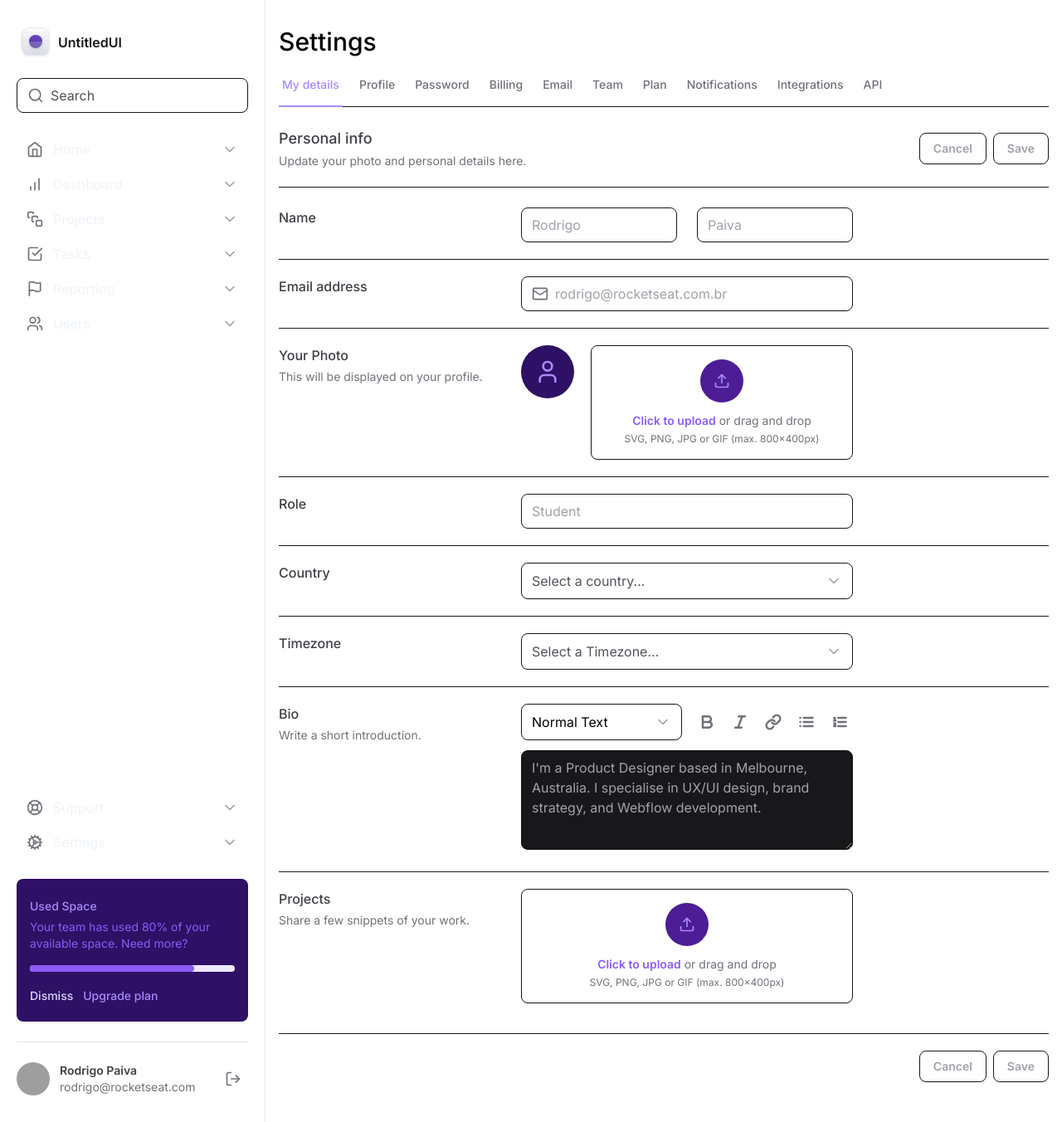
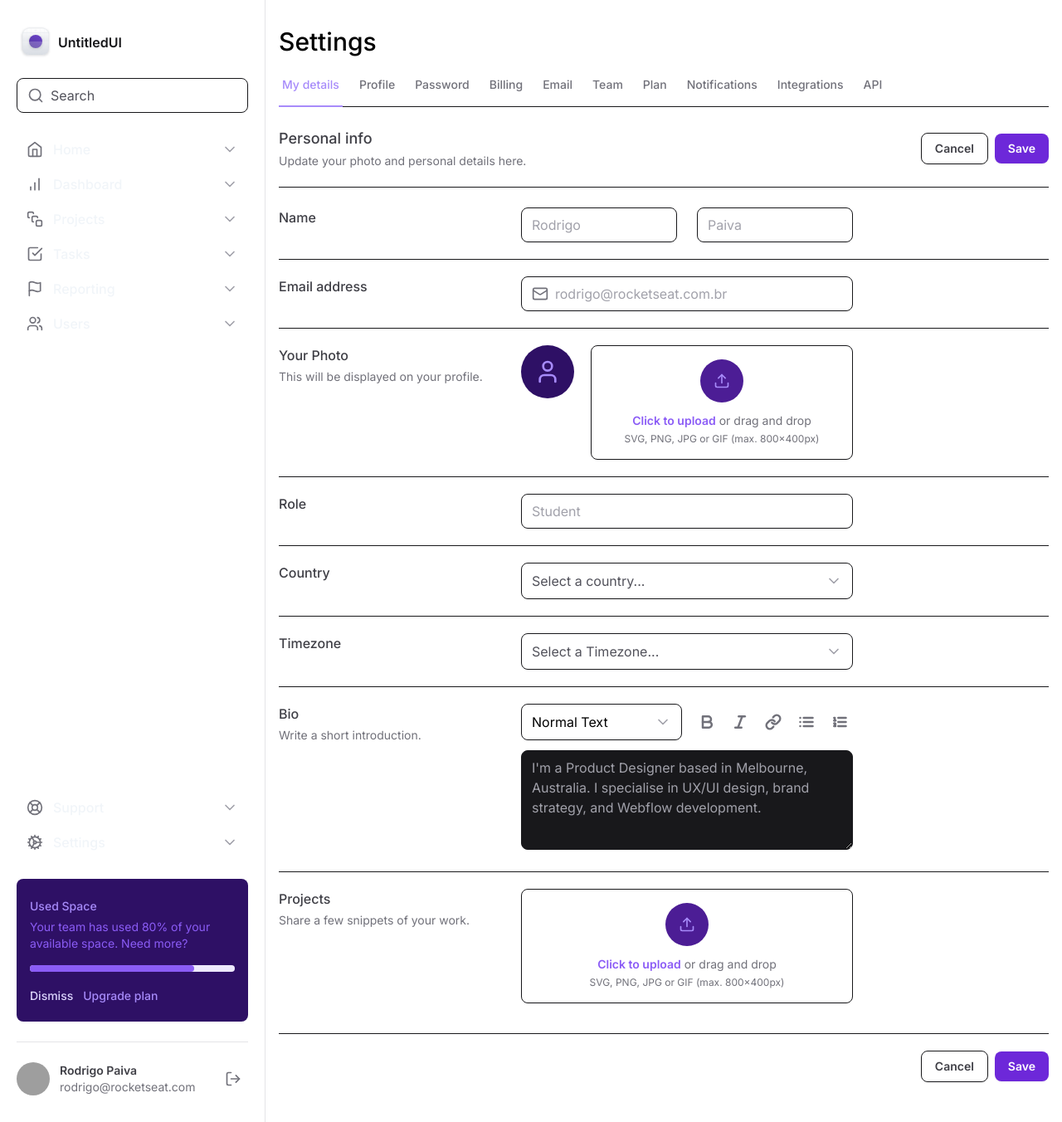
Before and after one commit to rdg-404/untitled-ui, a Next.js app: page / in a window 1280 px wide. Shown: the whole page at 83% size. Built offline with nearby package versions, Linux system fonts and the light colour scheme; grey boxes are pictures that could not be loaded.

Commit message:
new-create variant on button with tailwindvariant

```diff
--- a/package.json
+++ b/package.json
@@ -16,7 +16,8 @@
     "lucide-react": "^0.287.0",
     "next": "13.5.4",
     "react": "^18",
-    "react-dom": "^18"
+    "react-dom": "^18",
+    "tailwind-variants": "^0.1.16"
   },
   "devDependencies": {
     "@rocketseat/eslint-config": "^2.1.0",
--- a/src/app/page.tsx
+++ b/src/app/page.tsx
@@ -5,6 +5,7 @@
 import { Select } from '@/components/Form/Select'
 import { SelectItem } from '@/components/Form/Select/SelecteItem'
 import { Textarea } from '@/components/Form/Textarea'
+import { Button } from '@/components/Button'
 
 export default function Home() {
   return (
@@ -22,19 +23,12 @@
           </div>
 
           <div className="flex items-center gap-2">
-            <button
-              type="button"
-              className="rounded-lg border border-zinc-900 px-4 py-2 text-sm font-semibold text-zinc-400 shadow-sm hover:bg-zinc-300 hover:text-zinc-600"
-            >
+            <Button type="button" variant="outline">
               Cancel
-            </button>
-            <button
-              type="submit"
-              form="settings"
-              className="rounded-lg border border-zinc-900 px-4 py-2 text-sm font-semibold text-zinc-400 shadow-sm hover:bg-violet-800 hover:text-zinc-200"
-            >
+            </Button>
+            <Button type="submit" variant="primary">
               Save
-            </button>
+            </Button>
           </div>
         </div>
 
@@ -231,19 +225,12 @@
           </div>
 
           <div className="flex items-center justify-end gap-2 pt-5">
-            <button
-              type="button"
-              className="rounded-lg border border-zinc-900 px-4 py-2 text-sm font-semibold text-zinc-400 shadow-sm hover:bg-zinc-300 hover:text-zinc-600"
-            >
+            <Button type="button" variant="outline">
               Cancel
-            </button>
-            <button
-              type="submit"
-              form="settings"
-              className="rounded-lg border border-zinc-900 px-4 py-2 text-sm font-semibold text-zinc-400 shadow-sm hover:bg-violet-800 hover:text-zinc-200"
-            >
+            </Button>
+            <Button type="submit" variant="primary">
               Save
-            </button>
+            </Button>
           </div>
         </form>
       </div>
--- /dev/null
+++ b/src/components/Button.tsx
@@ -0,0 +1,29 @@
+import { ComponentProps } from 'react'
+import { tv, VariantProps } from 'tailwind-variants'
+
+const buttonVariants = tv({
+  base: [
+    'rounded-lg px-4 py-2 text-sm font-semibold outline-none shadow-sm',
+    'focus-visible:ring-2 focus-visible:ring-offset-2 focus-visible:ring-violet-500',
+    'active:opacity-80',
+  ],
+
+  variants: {
+    variant: {
+      primary: 'bg-violet-700 text-white hover:bg-violet-600',
+      outline:
+        'border border-zinc-900 text-zinc-700 hover:bg-zinc-300 hover:text-black',
+    },
+  },
+
+  defaultVariants: {
+    variant: 'primary',
+  },
+})
+
+export type ButtonProps = ComponentProps<'button'> &
+  VariantProps<typeof buttonVariants>
+
+export function Button({ variant, ...props }: ButtonProps) {
+  return <button {...props} className={buttonVariants({ variant })} />
+}
```
Also changed, not shown: 1 other file (tests, documents, lock files or other folders).
